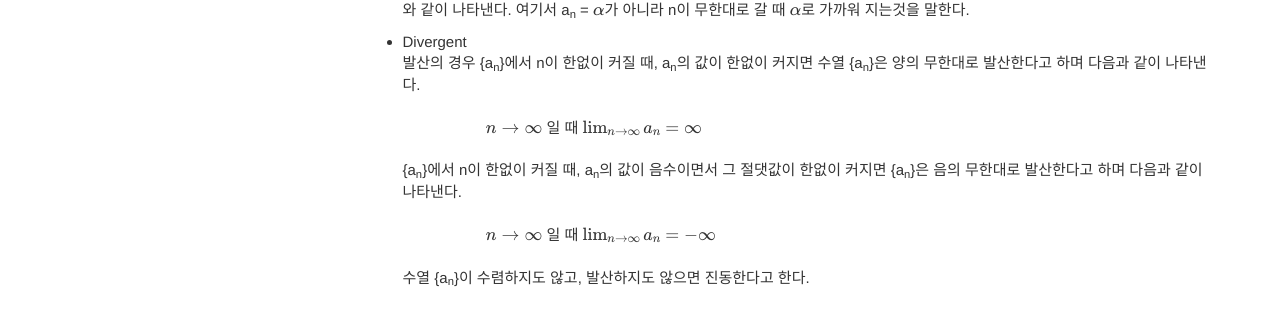
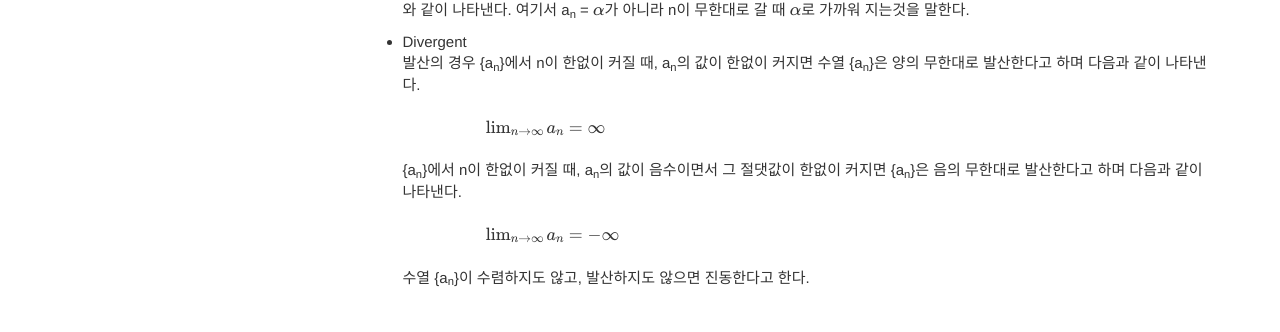
Before and after one commit to jongeunShin95/mathematics-study, a Jekyll site: the page built from pages/mydoc/mydoc_calculus.md, in a window 1280 px wide. Shown: the part 586-918 px from the top of the page. Built offline with Jekyll 4.4.1, drawn with Linux system fonts in a browser that asks for light colours; formulas are drawn with MathJax 3; comment, search, counter and statistics services are not loaded.

Commit message:
Convergent and Divergent Sequences

```diff
--- a/pages/mydoc/mydoc_calculus.md
+++ b/pages/mydoc/mydoc_calculus.md
@@ -23,10 +23,10 @@ use_math: true
 * Divergent <br>
 발산의 경우 {a<sub>n</sub>}에서 n이 한없이 커질 때, a<sub>n</sub>의 값이 한없이 커지면 수열 {a<sub>n</sub>}은 양의 무한대로 발산한다고 하며 다음과 같이 나타낸다.
 <br><br>
-&nbsp;&nbsp;&nbsp;&nbsp;&nbsp;&nbsp;&nbsp;&nbsp;&nbsp;&nbsp;&nbsp;&nbsp;&nbsp;&nbsp;&nbsp;&nbsp;&nbsp;&nbsp;&nbsp;&nbsp;${n \to \infty}$ 일 때 $\lim_{n \to \infty}a_n = \infty$
+&nbsp;&nbsp;&nbsp;&nbsp;&nbsp;&nbsp;&nbsp;&nbsp;&nbsp;&nbsp;&nbsp;&nbsp;&nbsp;&nbsp;&nbsp;&nbsp;&nbsp;&nbsp;&nbsp;&nbsp;$\lim_{n \to \infty}a_n = \infty$
 <br><br>
 {a<sub>n</sub>}에서 n이 한없이 커질 때, a<sub>n</sub>의 값이 음수이면서 그 절댓값이 한없이 커지면 {a<sub>n</sub>}은 음의 무한대로 발산한다고 하며 다음과 같이 나타낸다.
 <br><br>
-&nbsp;&nbsp;&nbsp;&nbsp;&nbsp;&nbsp;&nbsp;&nbsp;&nbsp;&nbsp;&nbsp;&nbsp;&nbsp;&nbsp;&nbsp;&nbsp;&nbsp;&nbsp;&nbsp;&nbsp;${n \to \infty}$ 일 때 $\lim_{n \to \infty}a_n = -\infty$
+&nbsp;&nbsp;&nbsp;&nbsp;&nbsp;&nbsp;&nbsp;&nbsp;&nbsp;&nbsp;&nbsp;&nbsp;&nbsp;&nbsp;&nbsp;&nbsp;&nbsp;&nbsp;&nbsp;&nbsp;$\lim_{n \to \infty}a_n = -\infty$
 <br><br>
 수열 {a<sub>n</sub>}이 수렴하지도 않고, 발산하지도 않으면 진동한다고 한다.
```
